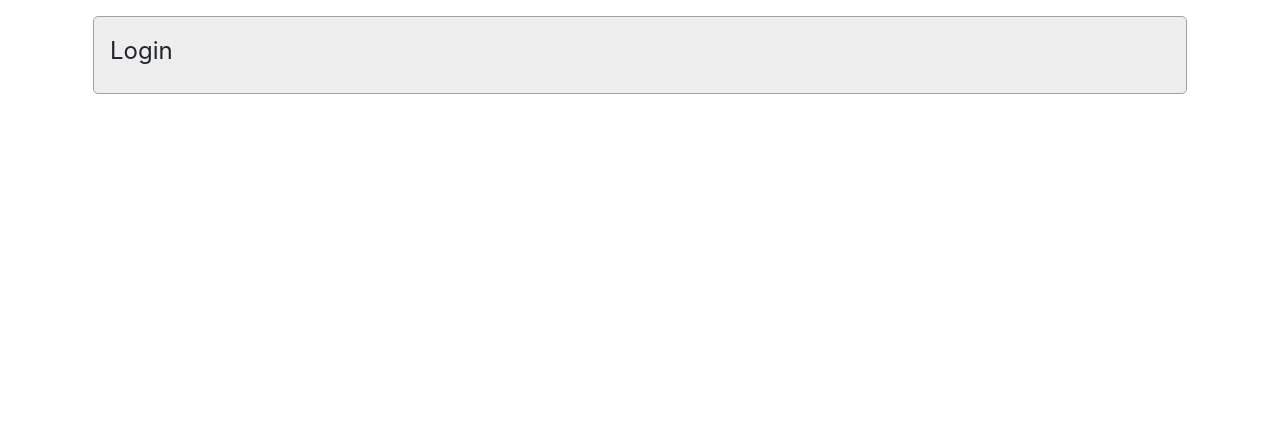
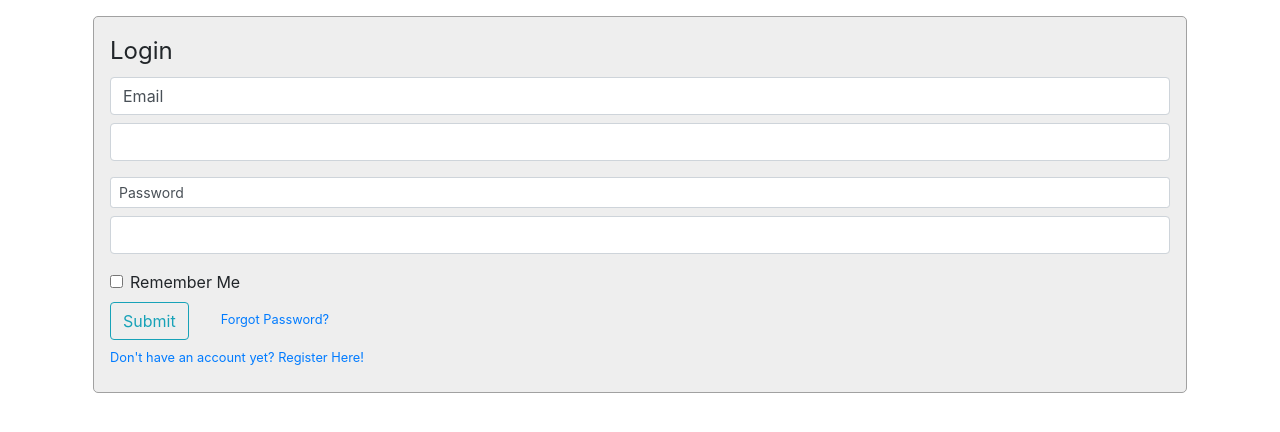
Before and after one commit to IreriVIkki/PitchesIP, a Flask app: page /login in a window 1280 px wide. Shown: the part 64-496 px from the top of the page. Run offline with Flask 2, Linux system fonts and the light colour scheme; some libraries are stand-ins or nearby versions.

Commit message:
added a competely styled html login template for the project with appropriate form authentication included

```diff
--- a/app/__init__.py
+++ b/app/__init__.py
@@ -6,6 +6,7 @@ def create_app(config_name):
 
     app = Flask(__name__)
     app.config.from_object(config_options[config_name])
+    app.config['SECRET_KEY'] = 'c3be71c065117cd56d5113506fd6fbf3'
     # config_options[config_name].init_app(app)
 
     # importing and regestering my main blueprint
--- a/app/auth/forms.py
+++ b/app/auth/forms.py
@@ -1,5 +1,5 @@
 from flask_wtf import FlaskForm
-from wtforms import StringField, PasswordField, SubmitField
+from wtforms import StringField, PasswordField, SubmitField, BooleanField
 from wtforms.validators import Email, Length, Required
 
 
@@ -7,6 +7,8 @@ class LoginForm(FlaskForm):
     username = StringField('Email', validators=[Email()])
     password = PasswordField('Password', validators=[
                              Required(), Length(min=3, max=20)])
+    remember = BooleanField('Remember Me')
+    submit = SubmitField('Submit')
 
 
 class RegisterForm(FlaskForm):
--- a/app/auth/views.py
+++ b/app/auth/views.py
@@ -1,7 +1,15 @@
 from flask import render_template
 from . import auth
+from .forms import LoginForm, RegisterForm
 
 
 @auth.route('/login')
 def login():
-    return render_template('auth/login.html')
+    form = LoginForm()
+    return render_template('auth/login.html', form=form)
+
+
+@auth.route('/register')
+def register():
+    form = RegisterForm()
+    return render_template('auth/register.html', form=form)
--- a/app/templates/auth/login.html
+++ b/app/templates/auth/login.html
@@ -3,9 +3,36 @@
 {% block content %}
 <div class="container mt-3">
     <div class="field-box">
+        <!-- Adding a csrf tocken tag for providing security for the details -->
+        {{ form.hidden_tag() }}
         <form action="">
-            <legend>Login</legend>
+            <fieldset>
+                <legend>Login</legend>
+                <div class="form-group">
+                    {{ form.username.label(class='form-control ') }}
+                    {{ form.username(class='form-control') }}
+                </div>
+                <div class="form-group">
+                    {{ form.password.label(class='form-control form-control-sm') }}
+                    {{ form.password(class='form-control') }}
+                </div>
+                <div class="form-check">
+                    {{ form.remember(class='form-check-input')}}
+                    {{ form.remember.label(class='form-check-label') }}
+                </div>
+            </fieldset>
+            <div class="d-inline-flex pt-2">
+                <a href="#" class="btn btn-outline-info mb-0">
+                    {{form.submit.label(class='mb-0')}}
+                </a>
+                <small class="text-muted ml-3">
+                    <a href="#" class="nav-link">Forgot Password? </a>
+                </small>
+            </div>
         </form>
+        <small class="text-muted margin-top">
+            <a href="{{ url_for('auth.register') }}" class="nav-link pl-0">Don't have an account yet? Register Here!</a>
+        </small>
     </div>
 </div>
 {% endblock content %}
--- a/app/templates/navbar.html
+++ b/app/templates/navbar.html
@@ -15,7 +15,7 @@
             <!-- Navbar Right Side -->
             <div class="navbar-nav">
                 <a class="nav-item nav-link text-info" href="{{ url_for('auth.login') }}">Login</a>
-                <a class="nav-item nav-link text-info" href="#">Register</a>
+                <a class="nav-item nav-link text-info" href="{{ url_for('auth.register')}}">Register</a>
             </div>
         </div>
     </div>
```
Also changed, not shown: config.py (+12 -3 lines), app/templates/auth/register.html (added).
